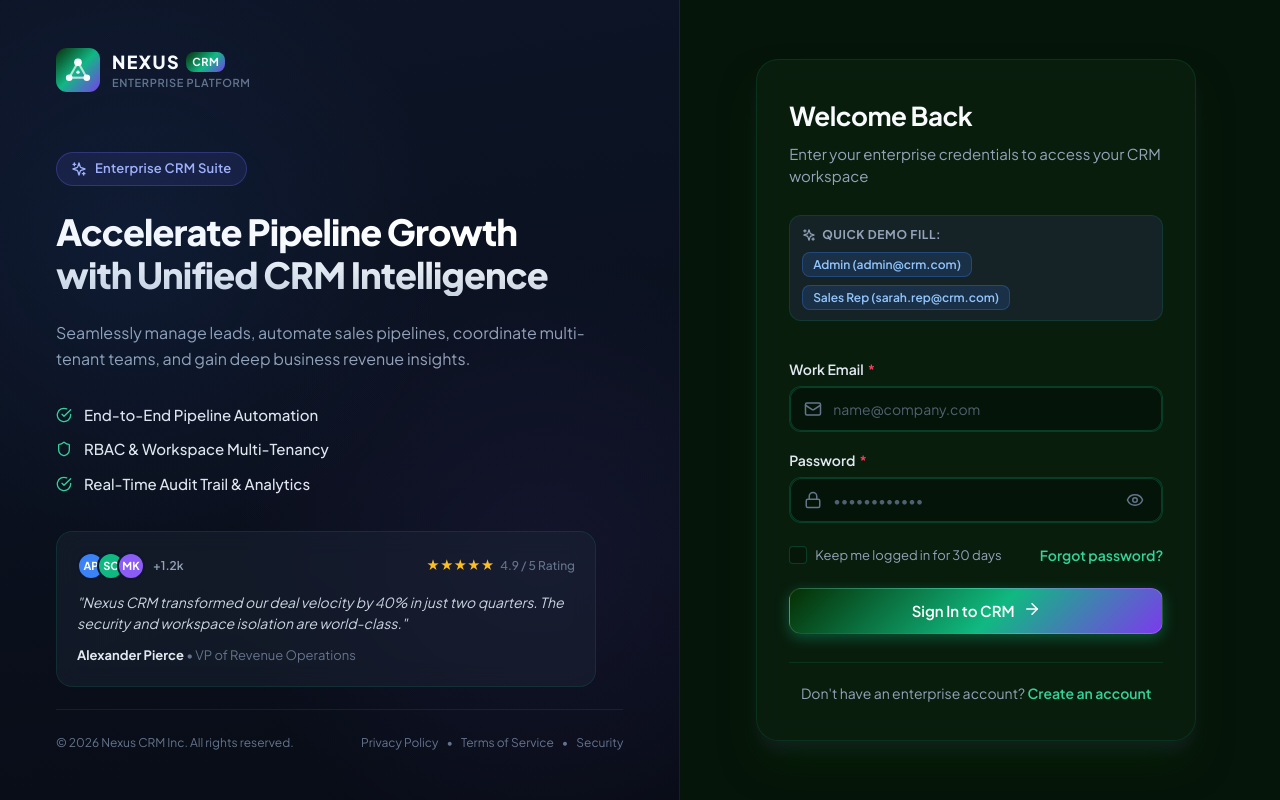
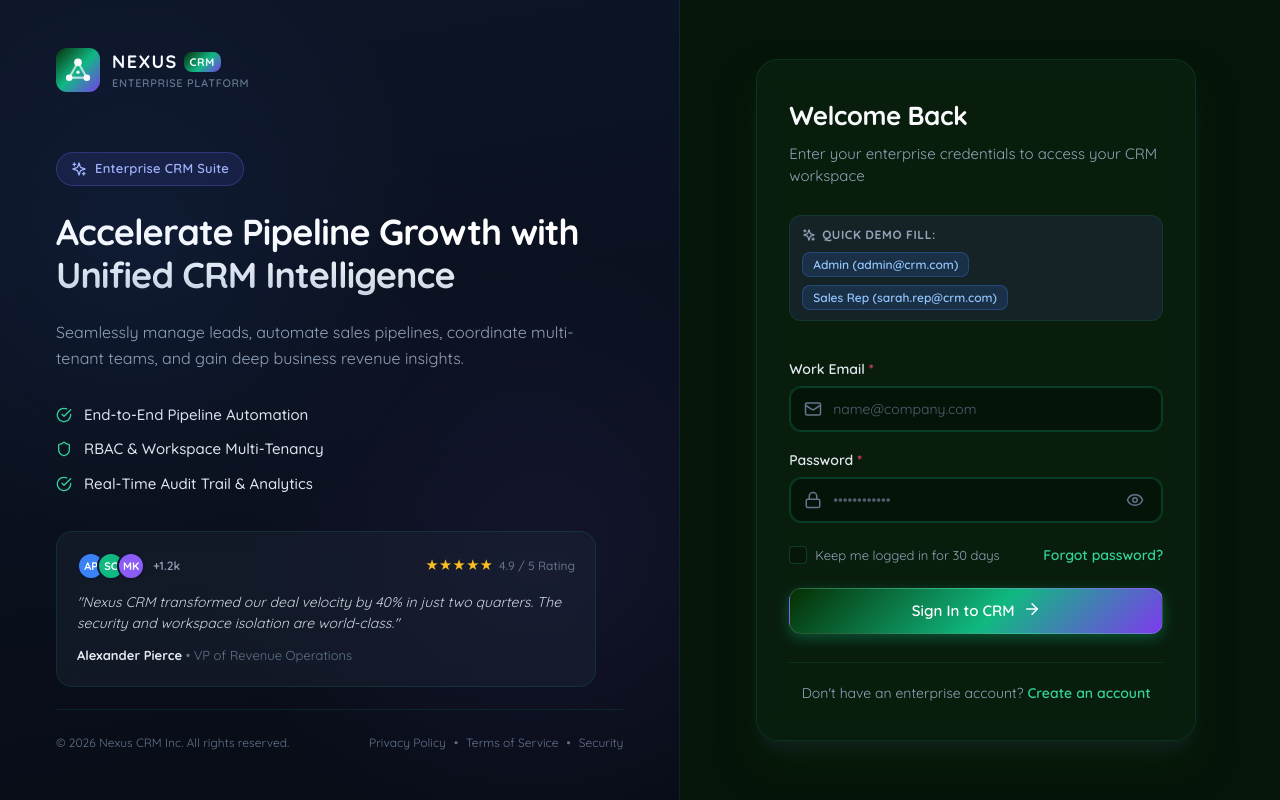
Before and after one commit to sumathi-developer/CRM_App, a React (Vite) app in the folder frontend/: page /login in a window 1280 px wide. Built offline with nearby package versions, Linux system fonts and the light colour scheme.

Commit message:
font family updated

```diff
--- a/frontend/index.html
+++ b/frontend/index.html
@@ -7,7 +7,8 @@
     <meta name="description" content="Next-generation Enterprise CRM Platform with secure role-based authentication, sales pipeline tracking, and customer management." />
     <link rel="preconnect" href="https://fonts.googleapis.com">
     <link rel="preconnect" href="https://fonts.gstatic.com" crossorigin>
-    <link href="https://fonts.googleapis.com/css2?family=Plus+Jakarta+Sans:wght@400;500;600;700;800&family=JetBrains+Mono:wght@400;500&display=swap" rel="stylesheet">
+    <link href="https://fonts.googleapis.com/css2?family=Nunito:ital,wght@0,200..1000;1,200..1000&family=Quicksand:wght@300..700&family=Syne:wght@400..800&display=swap" rel="stylesheet">
+    <link href="https://fonts.googleapis.com/css2?family=JetBrains+Mono:wght@400;500&display=swap" rel="stylesheet">
     <title>Enterprise CRM | Authentication & Workspace Portal</title>
     <script>
       (function() {
--- a/frontend/src/index.css
+++ b/frontend/src/index.css
@@ -11,8 +11,8 @@
   --shadow:
     rgba(0, 0, 0, 0.1) 0 10px 15px -3px, rgba(0, 0, 0, 0.05) 0 4px 6px -2px;
 
-  --sans: system-ui, 'Segoe UI', Roboto, sans-serif;
-  --heading: system-ui, 'Segoe UI', Roboto, sans-serif;
+  --sans: 'Quicksand', 'Nunito', system-ui, 'Segoe UI', Roboto, sans-serif;
+  --heading: 'Quicksand', 'Syne', sans-serif;
   --mono: ui-monospace, Consolas, monospace;
 
   font: 18px/145% var(--sans);
--- a/frontend/src/styles/index.css
+++ b/frontend/src/styles/index.css
@@ -98,7 +98,8 @@
   --text-primary-accent: #10b981;
   --text-purple-accent: #a78bfa;
 
-  --font-sans: 'Plus Jakarta Sans', -apple-system, BlinkMacSystemFont, 'Segoe UI', Roboto, sans-serif;
+  --font-sans: 'Quicksand', 'Nunito', system-ui, -apple-system, BlinkMacSystemFont, 'Segoe UI', Roboto, sans-serif;
+  --font-heading: 'Quicksand', 'Syne', sans-serif;
   --font-mono: 'JetBrains Mono', monospace;
 
   /* Elevation & Shadows (Smooth Depth Inspired by Reference Design) */
@@ -127,6 +128,44 @@
   box-sizing: border-box;
   margin: 0;
   padding: 0;
+  font-family: var(--font-sans);
+}
+
+/* Quicksand Font Utilities */
+.quicksand-light {
+  font-family: 'Quicksand', sans-serif;
+  font-optical-sizing: auto;
+  font-weight: 300;
+  font-style: normal;
+}
+
+.quicksand-normal,
+.quicksand-regular {
+  font-family: 'Quicksand', sans-serif;
+  font-optical-sizing: auto;
+  font-weight: 400;
+  font-style: normal;
+}
+
+.quicksand-medium {
+  font-family: 'Quicksand', sans-serif;
+  font-optical-sizing: auto;
+  font-weight: 500;
+  font-style: normal;
+}
+
+.quicksand-semibold {
+  font-family: 'Quicksand', sans-serif;
+  font-optical-sizing: auto;
+  font-weight: 600;
+  font-style: normal;
+}
+
+.quicksand-bold {
+  font-family: 'Quicksand', sans-serif;
+  font-optical-sizing: auto;
+  font-weight: 700;
+  font-style: normal;
 }
 
 html {
```
